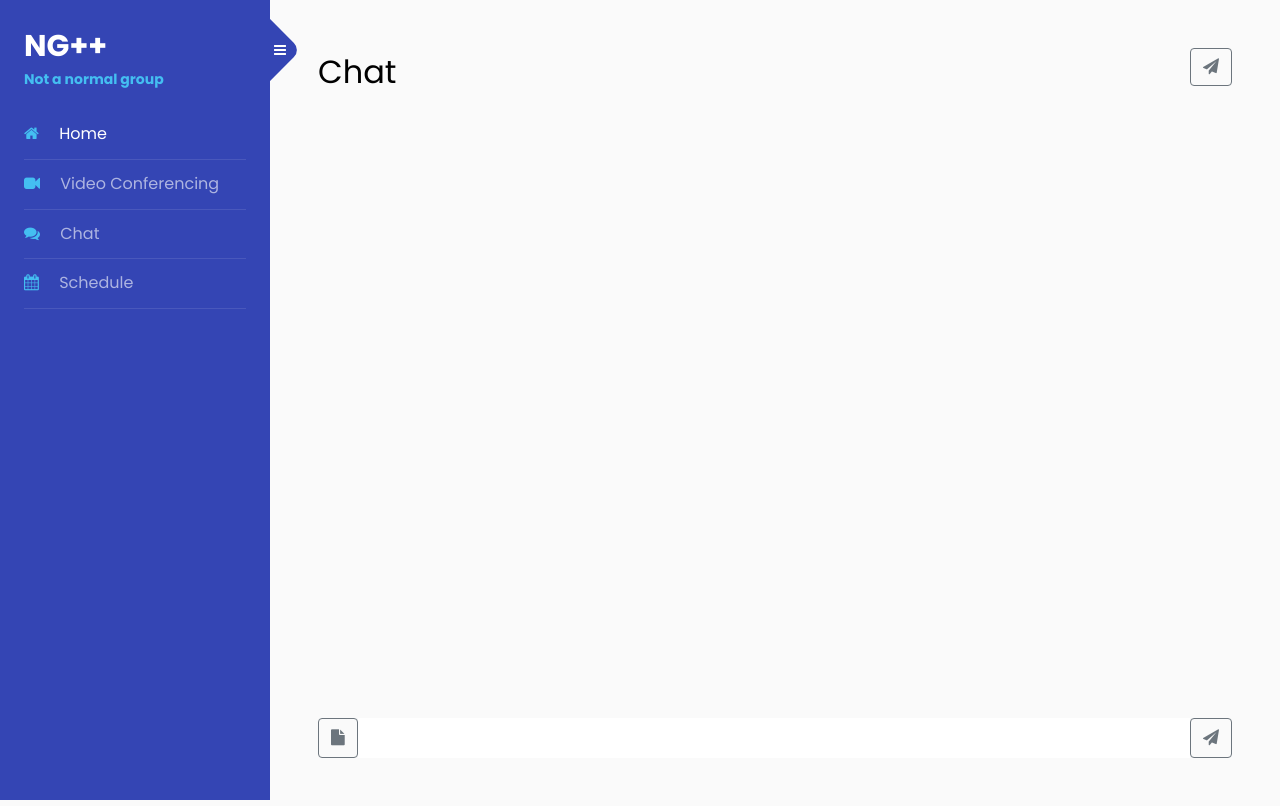
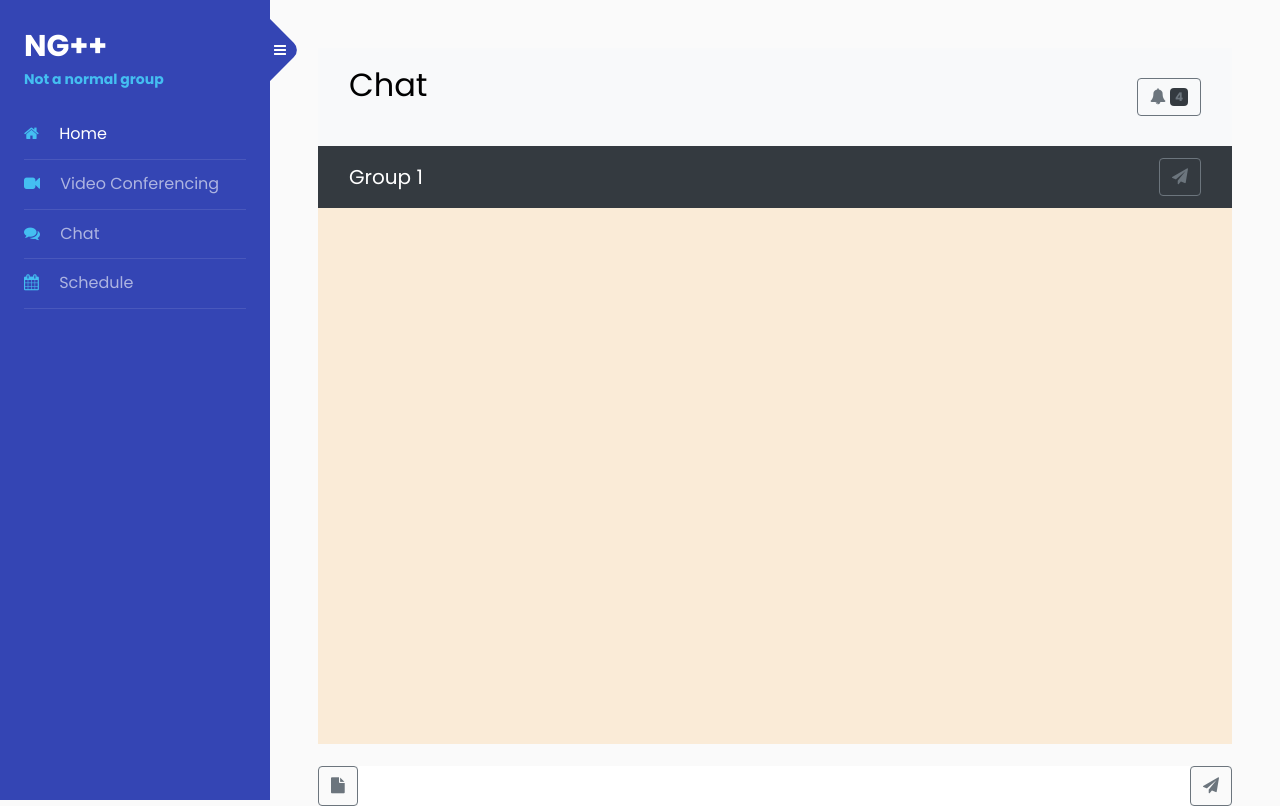
Before and after one commit to talalOthman/DemoSite, a PHP site: page /chatPage/chat.html in a window 1280 px wide. Run offline with PHP 8.4, Linux system fonts and the light colour scheme.

Commit message:
added navbar element and badge element to chat. Changed chat ui

```diff
--- a/chatPage/chat.html
+++ b/chatPage/chat.html
@@ -14,7 +14,7 @@
   </head>
   <body>
 
-		<div class="wrapper d-flex align-items-stretch" style="overflow-y: hidden;">
+		<div class="wrapper d-flex align-items-stretch" style="max-height: 100%;">
 			<nav id="sidebar">
 				<div class="custom-menu">
 					<button type="button" id="sidebarCollapse" class="btn btn-primary">
@@ -46,12 +46,27 @@
 
         <!-- Page Content  -->
         <div id="content" class="p-4 p-md-5 pt-5">
-        <h2 class="mb-4">Chat
-        <button class="btn btn-outline-secondary" style="float:right" type="button" id="dummy"><i class="fa fa-paper-plane" aria-hidden="true"></i></button>
-        </h2>
+            <nav class="navbar navbar-light bg-light">
+            <div class="container-fluid">
+              <a class="navbar-brand" href="#"><h2 class="mb-4">Chat</h2></a>
+
+            <button class="btn btn-outline-secondary" style="float:right" type="button"><i class="fa fa-bell" aria-hidden="true"></i>
+                <span class="badge bg-dark">4</span> </button>
+            </div>
+          </nav>
+
 
         <div class="chatBox" id="messages">
+            <nav class="navbar navbar-expand-lg navbar-dark bg-dark">
+                <div class="container-fluid">
+                  <a class="navbar-brand" href="#">Group 1</a>
+                  <button class="btn btn-outline-secondary" style="float:right" type="button" id="dummy"><i class="fa fa-paper-plane" aria-hidden="true"></i></button>
+                </div>
+              </nav>
+            <br>
         </div>
+
+
 
         <div class="input-group mb-3">
             <input type="file" class="btn btn-outline-secondary" id="file" hidden>
@@ -60,7 +75,8 @@
             <button class="btn btn-outline-secondary" type="button" id="submit"><i class="fa fa-paper-plane" aria-hidden="true"></i></button>
         </div>
 
-        <script src="../js/message.js"> </script>
+
+
 
       </div>
 	</div>
@@ -69,5 +85,6 @@
     <script src="../js/popper.js"></script>
     <script src="../js/bootstrap.min.js"></script>
     <script src="../js/main.js"></script>
+    <script src="../js/message.js"> </script>
   </body>
 </html>
--- a/css/chat.css
+++ b/css/chat.css
@@ -1,29 +1,40 @@
-body{
-    overflow: hidden;
+
+.chatBox{
+    position: relative;
+    max-height: 85% !important;
+    height: 85% !important;
+
+    background-color: antiquewhite;
 }
 
-#content{
-    overflow: hidden;
-
-}
-
-
-.chatBox{
-    max-height: 85% !important;
-    height: 85% !important;
-    width: 80%;
-    overflow: scroll;
-}
-
-.chatBox div{
+.message{
+    display:flex;
+    flex-direction: row;
     max-width: 50%;
     padding: 5px;
     margin: 15px;
     background-color: grey;
     color:white;
+    text-decoration: none;
+}
+
+.doc{
+    flex:1;
+    background-color: azure;
+    color: black;
+}
+
+.text{
+    flex:6;
+    padding-left: 10px;
 }
 
 .recieved{
     background-color: darkgrey !important;
     margin-left: 45% !important;
 }
+
+.input-group{
+    position: relative;
+    top:3%;
+}
```
Also changed, not shown: js/message.js (+37 -3 lines), 1 other file.
